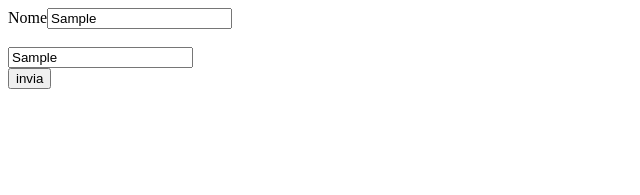
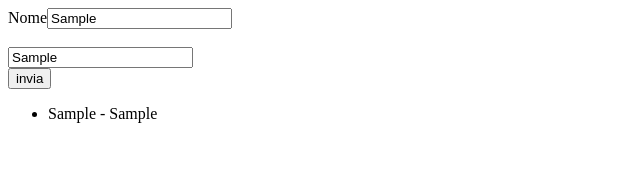
Before and after one commit to Siriani1/primo_repository_gitpod, an Angular app in the folder Siriani-Verifica/feisbuc-siriani/: page / in a window 1280 px wide. Both pictures are taken after typing "Sample", "Sample" into the empty fields and a click on the button "invia". Shown: the top 195 px of the page, without its empty margins (0-640 px from the left). Built offline with nearby package versions, Linux system fonts and the light colour scheme.

Commit message:
quinto punto

```diff
--- a/Siriani-Verifica/feisbuc-siriani/src/app/app.component.html
+++ b/Siriani-Verifica/feisbuc-siriani/src/app/app.component.html
@@ -12,3 +12,10 @@
       invia
   </button>
 </form>
+<div>
+  <ul>
+    <li *ngFor='let x of posts'>
+      <app-post [post] = 'x'></app-post>
+    </li>
+  </ul>
+</div>
--- a/Siriani-Verifica/feisbuc-siriani/src/app/app.module.ts
+++ b/Siriani-Verifica/feisbuc-siriani/src/app/app.module.ts
@@ -2,10 +2,12 @@ import { NgModule } from '@angular/core';
 import { BrowserModule } from '@angular/platform-browser';
 
 import { AppComponent } from './app.component';
+import { PostComponent } from './post/post.component';
 
 @NgModule({
   declarations: [
-    AppComponent
+    AppComponent,
+    PostComponent
   ],
   imports: [
     BrowserModule
--- /dev/null
+++ b/Siriani-Verifica/feisbuc-siriani/src/app/post/post.component.html
@@ -0,0 +1,3 @@
+<div>
+  <p>{{post.nome}} - {{post.testo}}</p>
+</div>
--- /dev/null
+++ b/Siriani-Verifica/feisbuc-siriani/src/app/post/post.component.ts
@@ -0,0 +1,17 @@
+import { Component, OnInit, Input } from '@angular/core';
+import { Post } from '../post.model';
+
+@Component({
+  selector: 'app-post',
+  templateUrl: './post.component.html',
+  styleUrls: ['./post.component.css']
+})
+export class PostComponent implements OnInit {
+  @Input() post: Post;
+
+  constructor() { }
+
+  ngOnInit(): void {
+  }
+
+}
```
Also changed, not shown: Siriani-Verifica/feisbuc-siriani/src/app/post/post.component.css (added), 1 other file (tests, documents, lock files or other folders).
